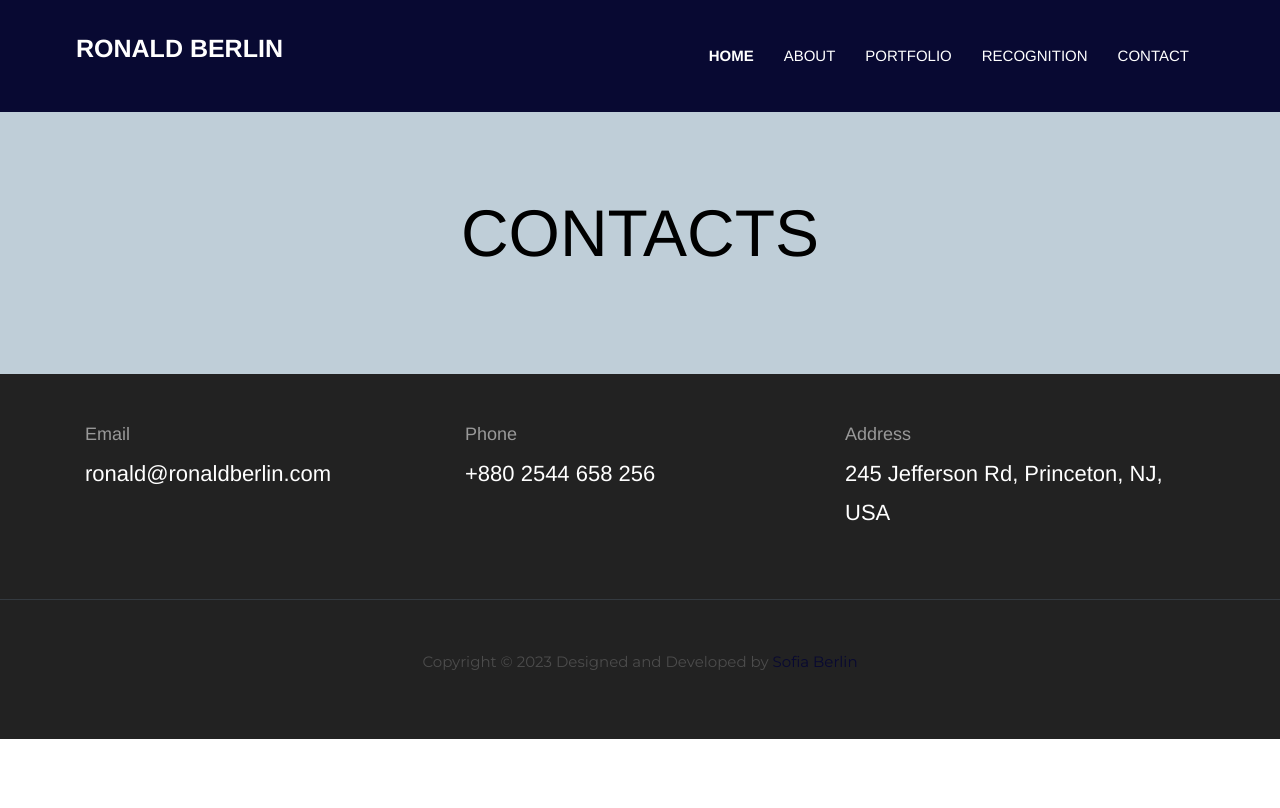
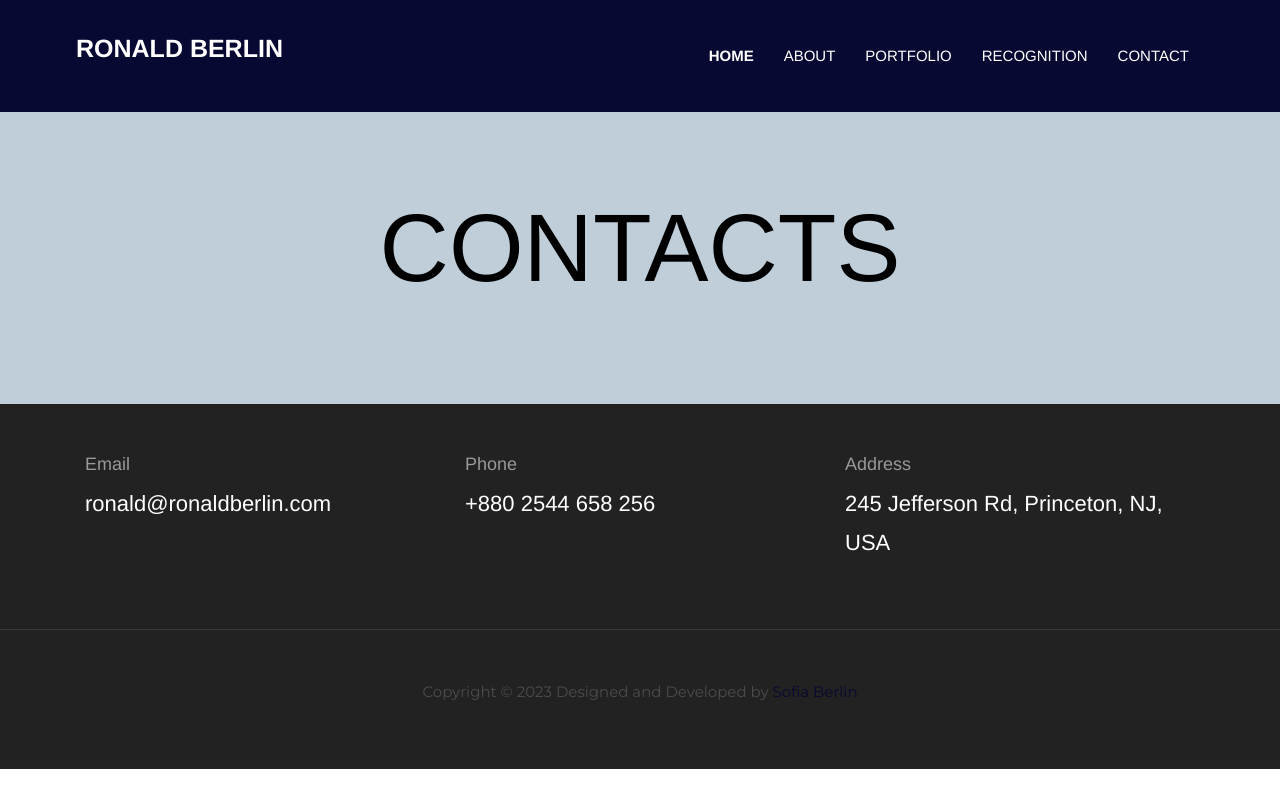
Before and after one commit to sofiamay/website-jekyll-ronaldberlin, a Jekyll site: the page built from _pages/contact.html, in a window 1280 px wide. Shown: the top 808 px of the page. Built offline with Jekyll 4.4.1, drawn with Linux system fonts in a browser that asks for light colours; nearby versions of some CDN libraries; some web fonts are replaced.

Commit message:
Fix views with modals on iOS

```diff
--- a/_includes/portfolio-modal.html
+++ b/_includes/portfolio-modal.html
@@ -13,6 +13,7 @@
 {% endif %}
 
 {% assign project_img_url = base_img_url | append: project.modal-id | append: "/" %}
+<div class="section">
 
   <div class="portfolio-modal modal fade" id="portfolioModal-{{ project.modal-id }}" data-project="{{ project.modal-id }}" tabindex="-1" role="dialog"
     aria-hidden="true">
@@ -106,6 +107,7 @@
       </div>
     </div>
   </div>
+  {% endfor %}
+
 </div>
-{% endfor %}
 <!-- /Modals/ -->
--- a/_includes/portfolio-section.html
+++ b/_includes/portfolio-section.html
@@ -35,5 +35,3 @@
 </section>
 <!-- /portfolio -->
 {% endif %}
-
-{% include portfolio-modal.html max-items=max_length %}
--- a/_pages/portfolio.html
+++ b/_pages/portfolio.html
@@ -37,4 +37,4 @@
 </section>
 <!-- /portfolio -->
 
-{% include portfolio-modal.html %}
+{% include portfolio-modal.html max-items=max_length %}
--- a/assets/scss/_typography.scss
+++ b/assets/scss/_typography.scss
@@ -32,10 +32,12 @@
 h1, .h1{
   text-transform: uppercase;
   line-height: 1;
-  font-size: 50px;
+  // font-size: 50px;
+  font-size: 11vw;
   text-align: center;
   @media only screen and (min-width: 768px) {
-    font-size: 66px;
+    // font-size: 66px;
+    font-size: 7.5vw;
   }
 }
 
--- a/assets/scss/templates/_hero-area.scss
+++ b/assets/scss/templates/_hero-area.scss
@@ -15,7 +15,7 @@
   // }
   h1{
     color: $primary-color;
-    font-size: 60px;
+    // font-size: 60px;
     position: relative;
     z-index: 2;
     @media only screen and (min-width: 576px) {
--- a/index.html
+++ b/index.html
@@ -15,3 +15,5 @@
 {% include testimonial-section.html %}
 
 {% include blog-section.html %}
+
+{% include portfolio-modal.html max-items=site.data.settings.portfolio-home-items-length  %}
```
Lines whose indentation alone changed are shown as unchanged.
